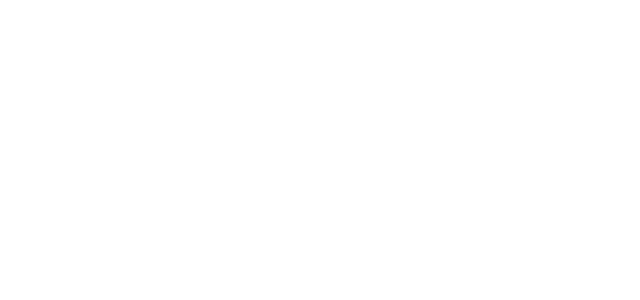
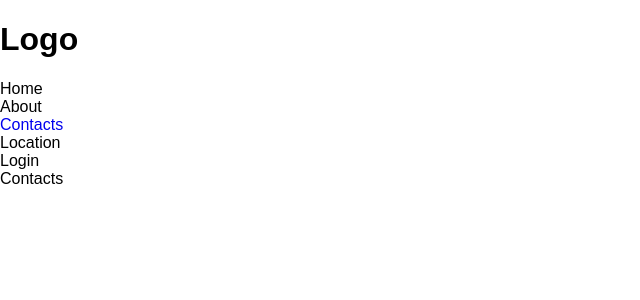
Before and after one commit to NozilaXudoyberdiyeva/git, a React (Vite) app: page /contacts in a window 1280 px wide. Before the commit this address had no page. Shown: the top 300 px of the page, without its empty margins (0-640 px from the left). Built offline with nearby package versions, Linux system fonts and the light colour scheme.

Commit message:
contacts done

```diff
--- a/src/App.jsx
+++ b/src/App.jsx
@@ -1,6 +1,7 @@
 import React from 'react'
 import { Route, Routes } from 'react-router-dom'
 import Layout from './pages/Layout'
+import Contacts from './pages/Contacts'
 
 const App = () => {
   return (
@@ -8,7 +9,7 @@
     <Routes>
 
       <Route path='/' element={<Layout />}>
-
+      <Route path='contacts' element={<Contacts/>}/>
       </Route>
     </Routes>
 
--- a/src/components/Navbar.jsx
+++ b/src/components/Navbar.jsx
@@ -1,3 +1,5 @@
+import { Link } from "react-router-dom";
+
 const Navbar = () => {
   return (
     <div>
@@ -5,7 +7,9 @@
       <ul>
         <li>Home</li>
         <li>About</li>
+        <Link to={"/contacts"}>
         <li>Contacts</li>
+        </Link>
         <li>Location</li>
         <li>Login</li>
       </ul>
--- /dev/null
+++ b/src/pages/Contacts.jsx
@@ -0,0 +1,9 @@
+import React from 'react'
+
+const Contacts = () => {
+  return (
+    <div>Contacts</div>
+  )
+}
+
+export default Contacts
```
